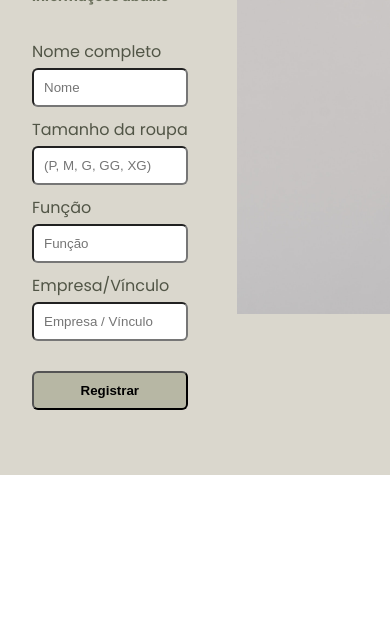
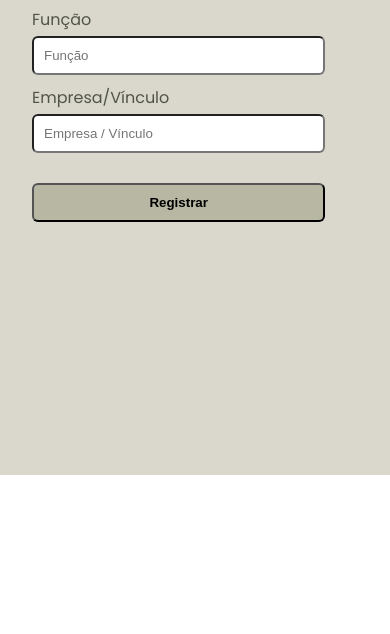
Before and after one commit to brunovperg/clothesControl, a website: page index.html in a window 390 px wide. Shown: the part 369-1003 px from the top of the page. After the commit the page ends 844 px from the top, so only its background shows below. Drawn offline with nearby package versions, Linux system fonts and the light colour scheme.

Commit message:
aplicando a responsividade

```diff
--- a/style/style.css
+++ b/style/style.css
@@ -27,7 +27,7 @@ body {
 .formArea {
   grid-area: 1 / 1 / 2 / 2;
   padding: 2rem;
-  margin: 10rem auto;
+  margin: 5rem auto;
   max-width: 600px;
 }
 
@@ -70,3 +70,14 @@ h1, h5 {
   background-position-y: -20rem;
   background-repeat: no-repeat;
 }
+
+@media(max-width: 1200px) {
+  .container {
+    display: flex;
+    flex-direction: column;
+  }
+
+  .formArea {
+    margin-top: 40px;
+  }
+}
```
Also changed, not shown: index.html (+3 -1 lines).
